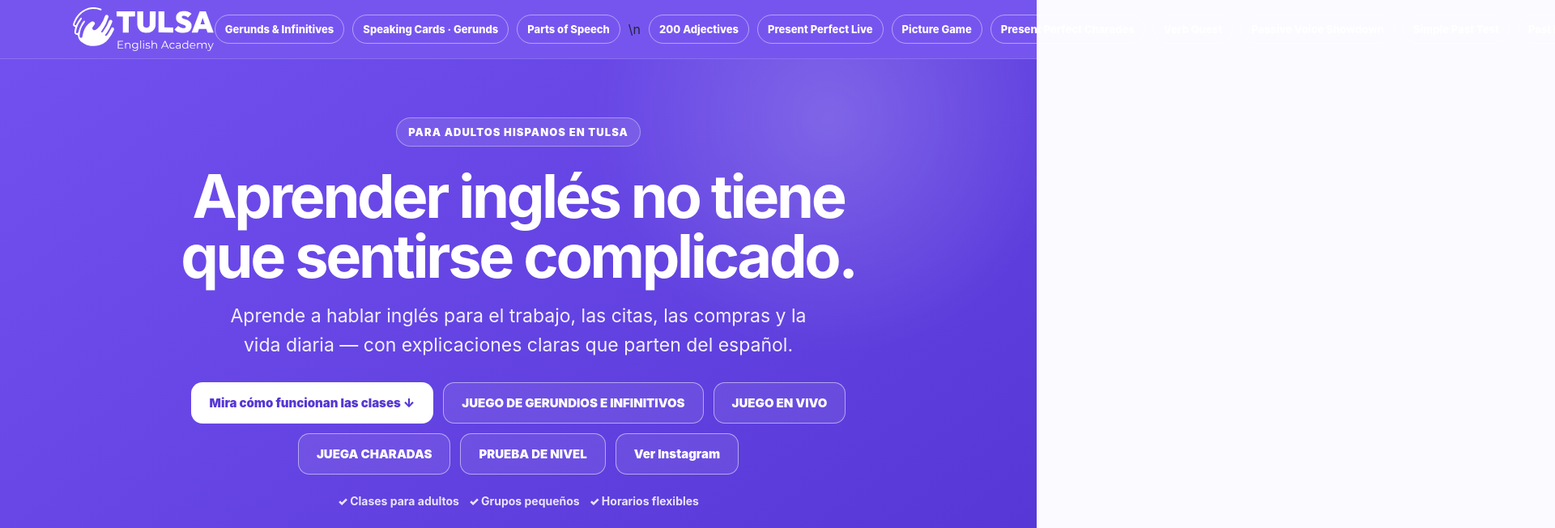
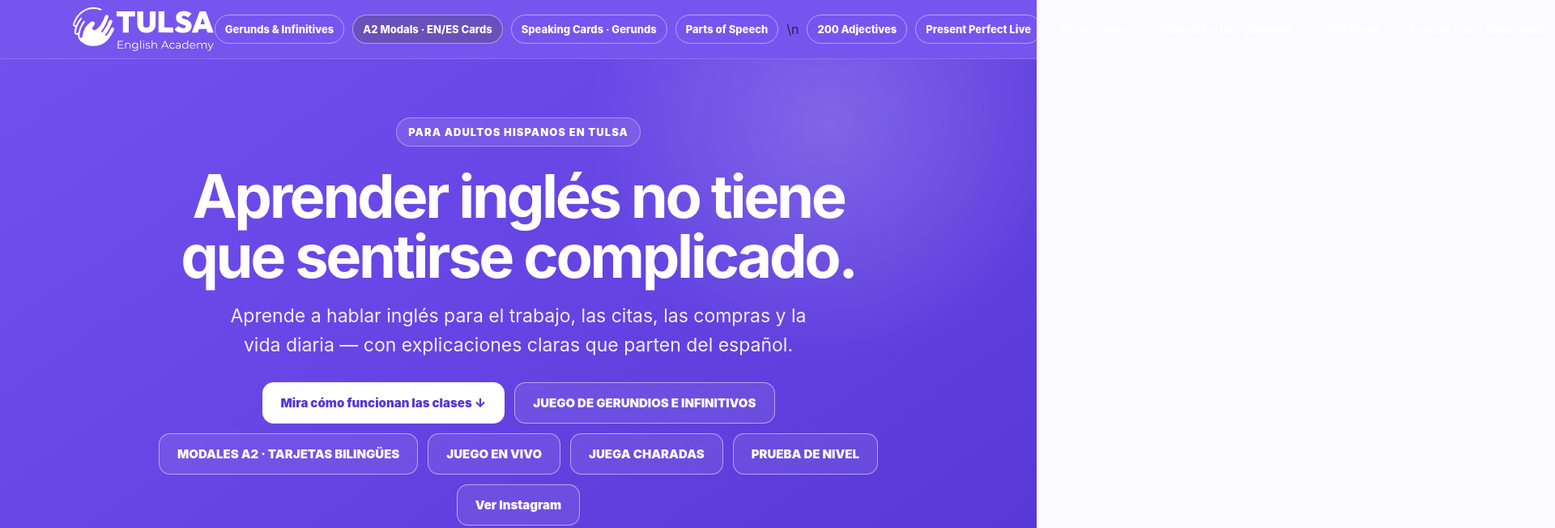
Before and after one commit to tulsaenglishacademy/tulsaenglishacademy.github.io, a plain HTML site: page index.html in a window 1280 px wide. Shown: the top 652 px of the page at 81% size, 1920 px wide, since content can reach past the window. Drawn offline with Linux system fonts and the light colour scheme.

Commit message:
Link A2 bilingual modal verb cards from academy homepage

```diff
--- a/index.html
+++ b/index.html
@@ -29,6 +29,7 @@
     <a href="#" aria-label="Tulsa English Academy"><img class="brand-logo" src="tulsa-logo-white-clean.svg?v=20260919-2" alt="Tulsa English Academy logo"></a>
     <div class="top-actions" style="display:flex;align-items:center;gap:10px">
       <a href="gerunds-infinitives/" style="color:#fff;font-weight:850;font-size:13px;border:1px solid rgba(255,255,255,.45);padding:9px 12px;border-radius:999px;white-space:nowrap">Gerunds &amp; Infinitives</a>
+      <a href="modals-a2-bilingual/" style="color:#fff;font-weight:850;font-size:13px;border:1px solid rgba(255,255,255,.45);padding:9px 12px;border-radius:999px;white-space:nowrap;background:#6951bc">A2 Modals · EN/ES Cards</a>
       <a href="gerunds-speaking-cards/" style="color:#fff;font-weight:850;font-size:13px;border:1px solid rgba(255,255,255,.45);padding:9px 12px;border-radius:999px;white-space:nowrap">Speaking Cards · Gerunds</a>
       <a href="parts-of-speech/" style="color:#fff;font-weight:850;font-size:13px;border:1px solid rgba(255,255,255,.45);padding:9px 12px;border-radius:999px;white-space:nowrap">Parts of Speech</a>\n      <a href="adjectives/" style="color:#fff;font-weight:850;font-size:13px;border:1px solid rgba(255,255,255,.45);padding:9px 12px;border-radius:999px;white-space:nowrap">200 Adjectives</a>
       <a href="present-perfect-live/" style="color:#fff;font-weight:850;font-size:13px;border:1px solid rgba(255,255,255,.45);padding:9px 12px;border-radius:999px;white-space:nowrap">Present Perfect Live</a>
@@ -58,6 +59,7 @@
     <div class="hero-cta">
       <a class="btn btn-white" href="#step1"><span data-lang="es">Mira cómo funcionan las clases ↓</span><span data-lang="en">See how the classes work ↓</span></a>
       <a class="btn btn-ghost" href="gerunds-infinitives/"><span data-lang="es">JUEGO DE GERUNDIOS E INFINITIVOS</span><span data-lang="en">GERUNDS &amp; INFINITIVES GAME</span></a>
+      <a class="btn btn-ghost" href="modals-a2-bilingual/"><span data-lang="es">MODALES A2 · TARJETAS BILINGÜES</span><span data-lang="en">A2 MODALS · BILINGUAL CARDS</span></a>
       <a class="btn btn-ghost" href="present-perfect-live/"><span data-lang="es">JUEGO EN VIVO</span><span data-lang="en">LIVE CLASS GAME</span></a>
       <a class="btn btn-ghost" href="present-perfect-charades/"><span data-lang="es">JUEGA CHARADAS</span><span data-lang="en">PLAY CHARADES</span></a>
       <a class="btn btn-ghost" href="placement-test.html"><span data-lang="es">PRUEBA DE NIVEL</span><span data-lang="en">PLACEMENT TEST</span></a>
```
